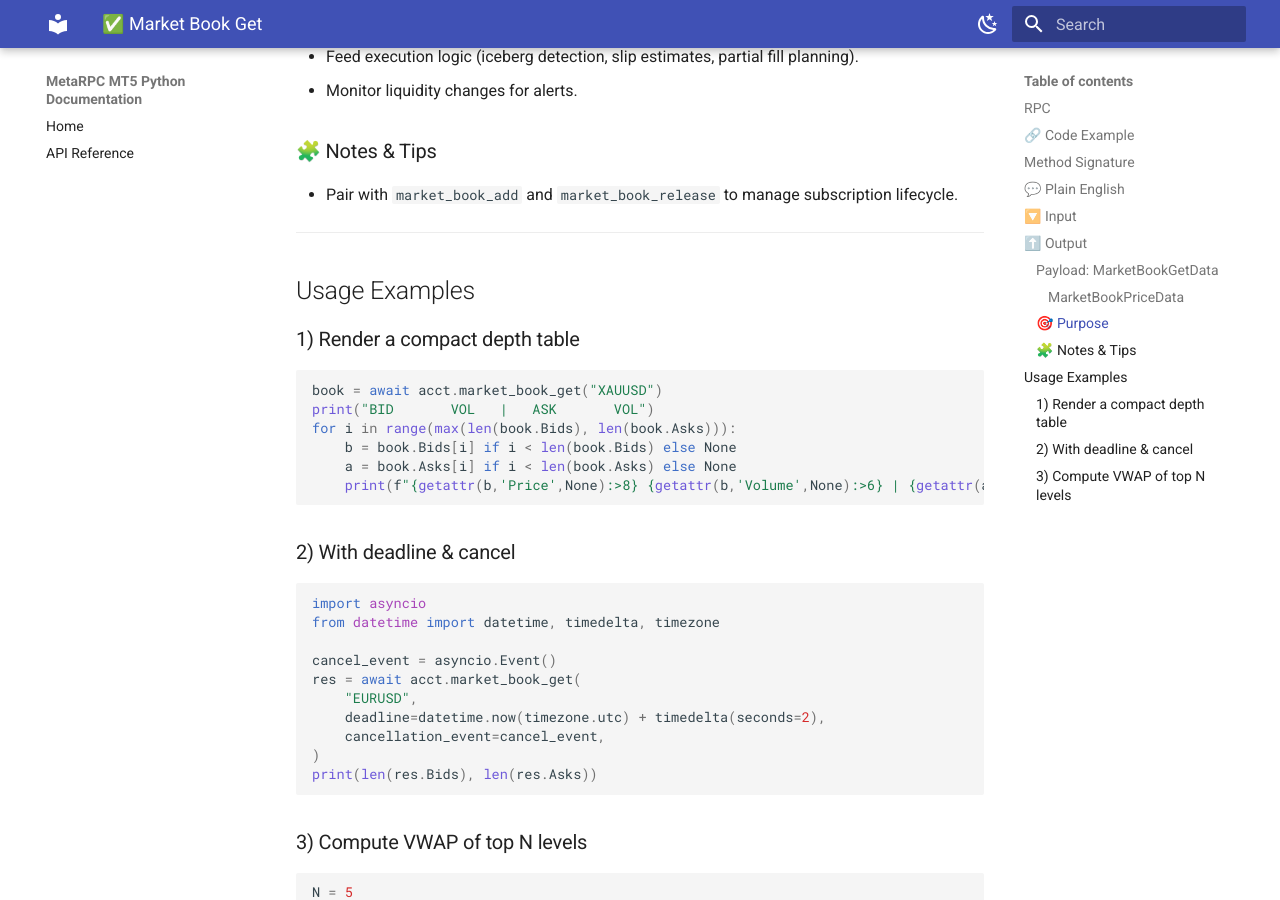
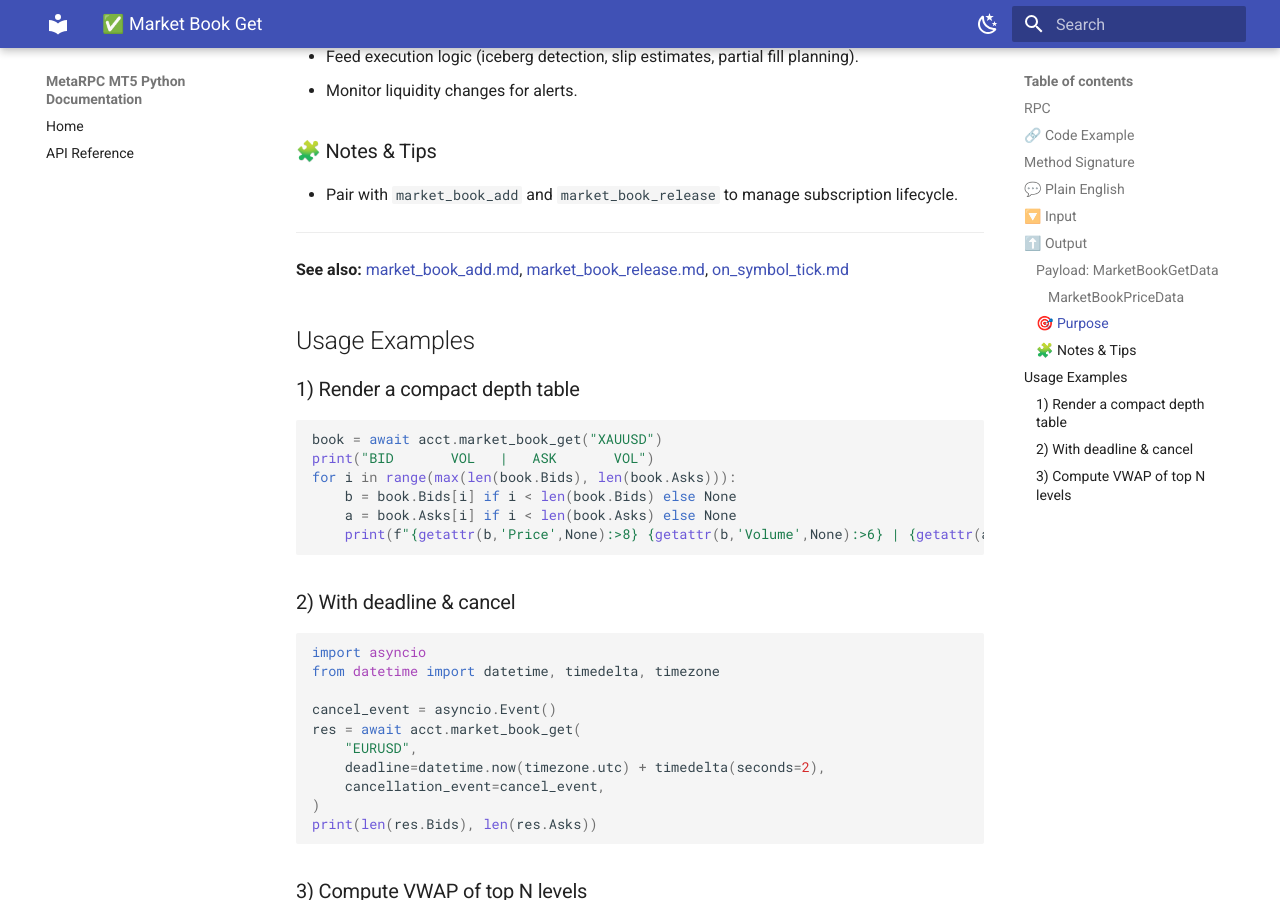
Before and after one commit to MetaRPC/PyMT5, an MkDocs documentation site: the page built from docs/MT5Account/Symbols_and_Market/market_book_get.md, in a window 1280 px wide and 900 px high, scrolled down 2653 px. Built offline with MkDocs 1.6.1 and Material for MkDocs 9.7.7, drawn with Linux system fonts in a browser that asks for light colours.

Commit message:
Update market_book_get.md

```diff
--- a/docs/MT5Account/Symbols_and_Market/market_book_get.md
+++ b/docs/MT5Account/Symbols_and_Market/market_book_get.md
@@ -103,6 +103,9 @@ async def market_book_get(
 
 ---
 
+**See also:** [market\_book\_add.md](./market_book_add.md), [market\_book\_release.md](./market_book_release.md), [on\_symbol\_tick.md](../Subscriptions_Streaming/on_symbol_tick.md)
+
+
 ## Usage Examples
 
 ### 1) Render a compact depth table
```
